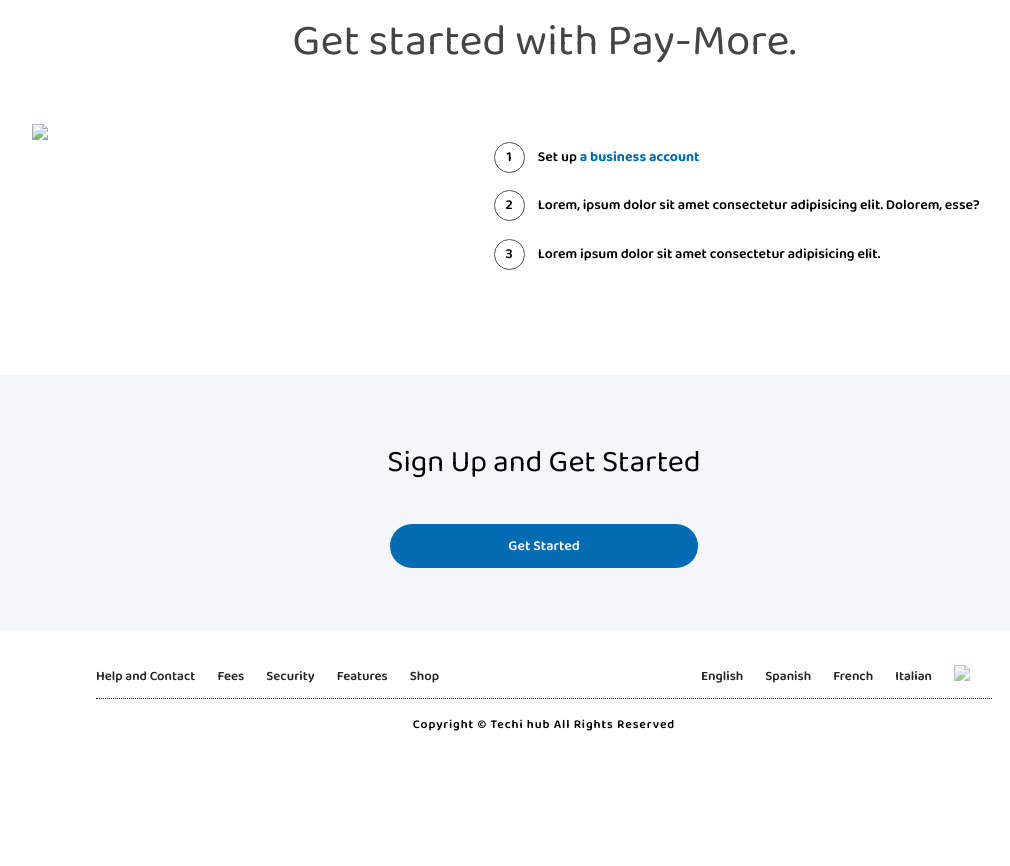
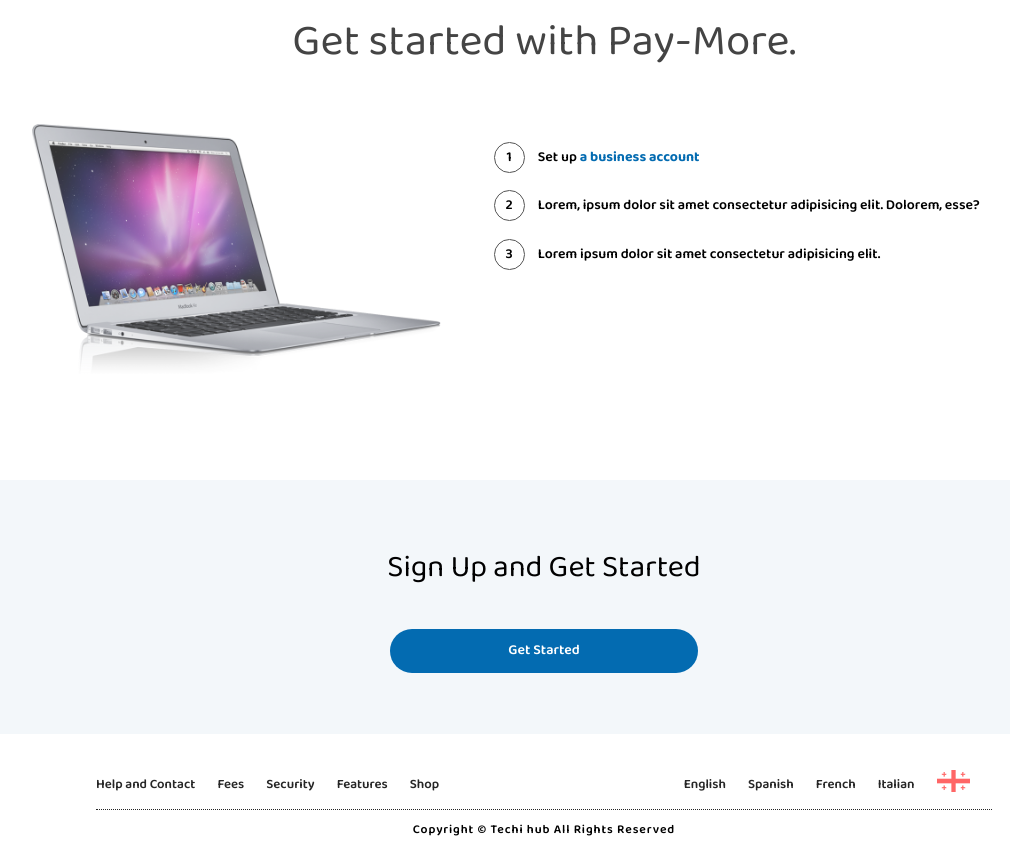
Before and after one commit to techi00/paymore.github.io, a plain HTML site: page index.html in a window 1280 px wide. Shown: the part 1700-2566 px from the top of the page, without its empty margins (96-1106 px from the left). Before the commit the page ends 2462 px from the top, so only its background shows below. Drawn offline with Linux system fonts and the light colour scheme; files whose address does not match are found by name.

Commit message:
Update index.html

```diff
--- a/index.html
+++ b/index.html
@@ -164,7 +164,7 @@
                 <h1 class="section-4-heading">Get started with Pay-More.</h1>
                 <div class="section-4-content">
                     <div class="section-4-img-wrapper">
-                        <img src="images/macbook.png">
+                        <img src="macbook.png">
                     </div>
                     <ul class="section-4-list">
                         <li class="section-4-list-item">
@@ -224,7 +224,7 @@
                             </li>
                             <li>
                                 <a href="#">
-                                    <img src="images/flag.png">
+                                    <img src="flag.png">
                                 </a>
                             </li>
                         </ul>
```
